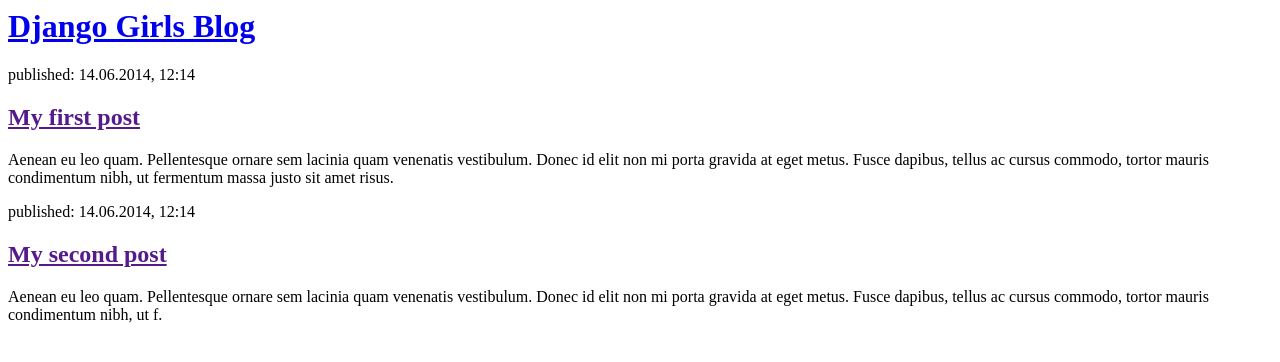
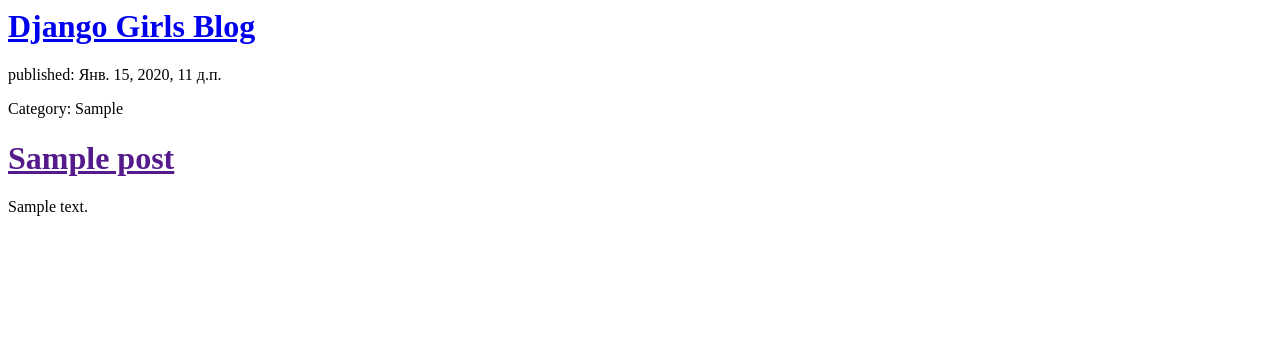
Before and after one commit to murpiter/django_girls, a Django app: page / in a window 1280 px wide. Shown: the top 362 px of the page. Run offline with Django 3.2, Linux system fonts and the light colour scheme; tables that the repository leaves empty hold one stand-in row (values such as "Sample post").

Commit message:
added templates for posts

```diff
--- a/blog/models.py
+++ b/blog/models.py
@@ -9,6 +9,7 @@ class Post(models.Model):
     text = models.TextField()
     created_date = models.DateTimeField(default=timezone.now)
     published_date = models.DateTimeField(blank=True, null=True)
+    category = models.CharField(max_length=100, default='')
 
     def publish(self):
         self.published_date = timezone.now()
--- a/blog/templates/blog/post_list.html
+++ b/blog/templates/blog/post_list.html
@@ -7,16 +7,19 @@
             <h1><a href="/">Django Girls Blog</a></h1>
         </div>
 
+    {% for post in posts %}
         <div>
-            <p>published: 14.06.2014, 12:14</p>
-            <h2><a href="">My first post</a></h2>
-            <p>Aenean eu leo quam. Pellentesque ornare sem lacinia quam venenatis vestibulum. Donec id elit non mi porta gravida at eget metus. Fusce dapibus, tellus ac cursus commodo, tortor mauris condimentum nibh, ut fermentum massa justo sit amet risus.</p>
+            <p>published: {{ post.published_date }}</p>
+
+            {% if post.category == '' %}
+                <div> No category </div>
+            {% else %}
+                <div> Category: {{ post.category }} </div>
+            {% endif %}
+
+            <h1><a href="">{{ post.title }}</a></h1>
+            <p>{{ post.text|linebreaksbr }}</p>
         </div>
-
-        <div>
-            <p>published: 14.06.2014, 12:14</p>
-            <h2><a href="">My second post</a></h2>
-            <p>Aenean eu leo quam. Pellentesque ornare sem lacinia quam venenatis vestibulum. Donec id elit non mi porta gravida at eget metus. Fusce dapibus, tellus ac cursus commodo, tortor mauris condimentum nibh, ut f.</p>
-        </div>
+    {% endfor %}
     </body>
 </html>
--- a/blog/views.py
+++ b/blog/views.py
@@ -1,5 +1,8 @@
 from django.shortcuts import render
+from .models import Post
+from django.utils import timezone
 
 
 def post_list(request):
-    return render(request, 'blog/post_list.html', {})
+    posts = Post.objects.filter(published_date__lte=timezone.now()).order_by('published_date')
+    return render(request, 'blog/post_list.html', {'posts': posts})
```
Also changed, not shown: blog/migrations/0002_post_category.py (added).
